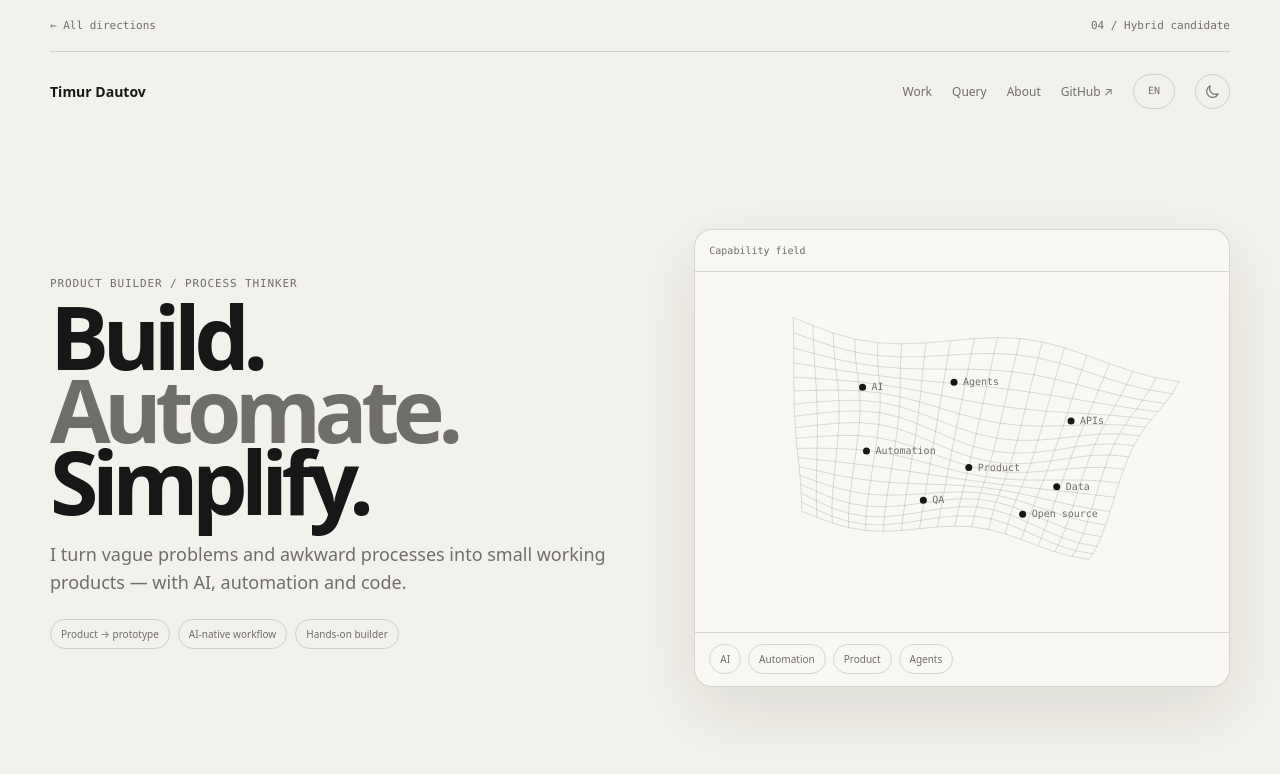
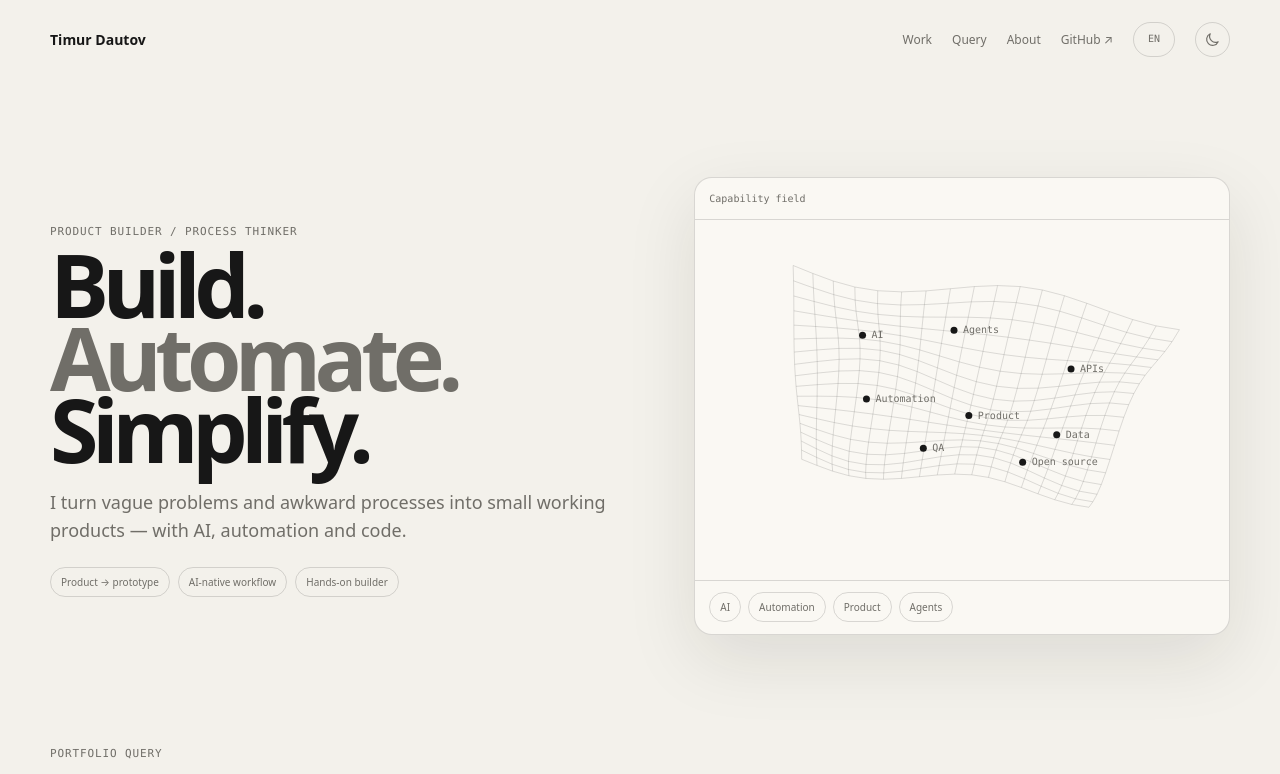
Before and after one commit to tim8es/profile, a website: page rag.html in a window 1280 px wide. Shown: the top 774 px of the page. Drawn offline with Linux system fonts and the light colour scheme.

Commit message:
Remove prototype demo bar from public portfolio

```diff
--- a/rag.html
+++ b/rag.html
@@ -10,11 +10,6 @@
   <link rel="stylesheet" href="./rag.css" />
 </head>
 <body>
-  <div class="demo-bar">
-    <a href="./">← All directions</a>
-    <span data-demo-label>04 / Hybrid candidate</span>
-  </div>
-
   <header class="nav shell">
     <a class="brand" href="#top">Timur Dautov</a>
     <nav class="nav-links" aria-label="Main navigation">
```
